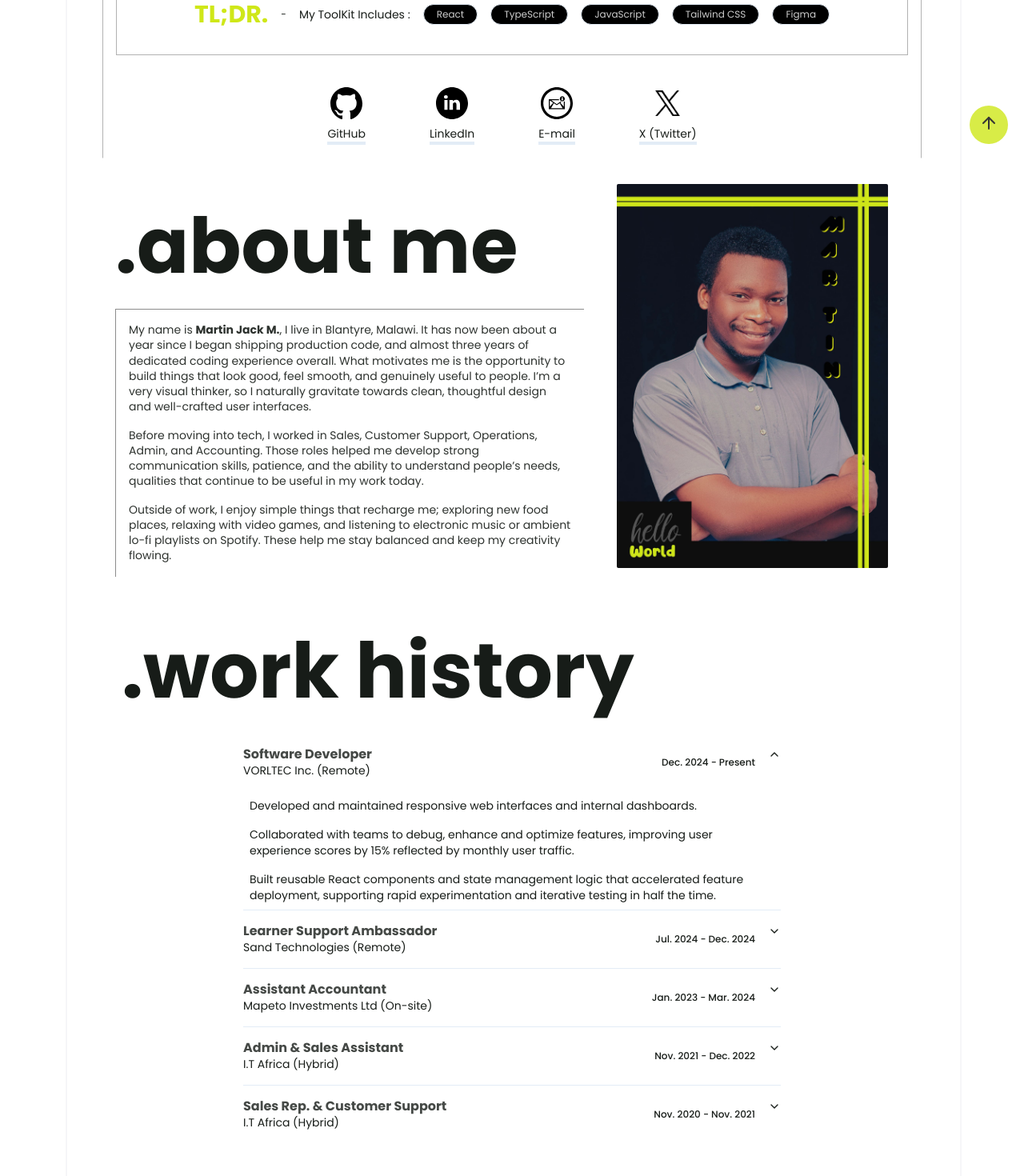
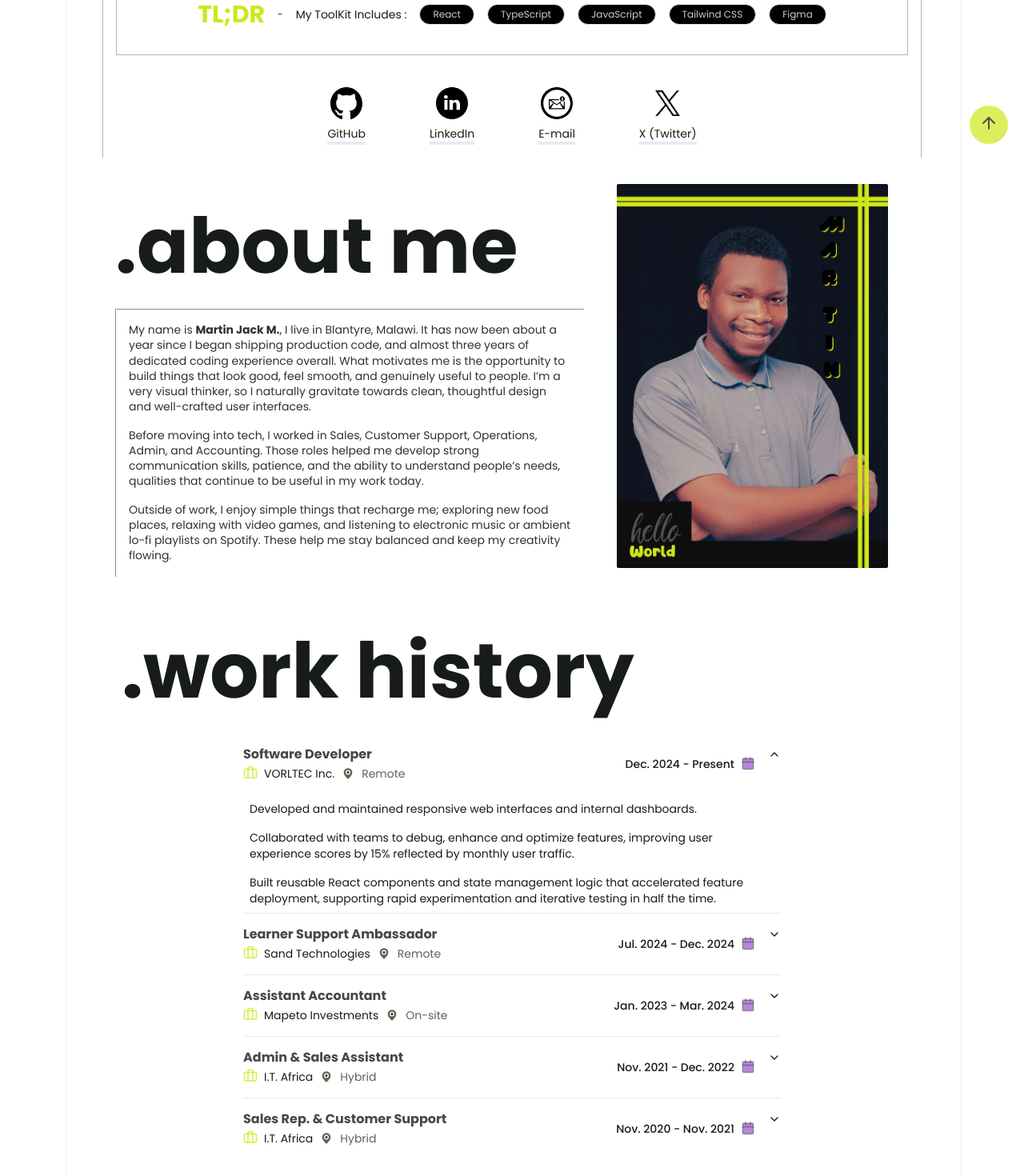
Before and after one commit to devmartin-9000/martin-9000, a React (Vite) app: page / in a window 1280 px wide. Shown: the part 600-2070 px from the top of the page at 80% size. Built offline with nearby package versions, Linux system fonts and the light colour scheme; a web font is replaced by a local one.

Commit message:
UI optimizations

```diff
--- a/src/components/ui/navBar.tsx
+++ b/src/components/ui/navBar.tsx
@@ -8,7 +8,7 @@ const NavBar = () => {
 
 	return (
 		<nav className="fixed top-0 left-0 p-2 w-full dark:bg-background/50 backdrop-blur-2xl shadow-md z-50">
-			<div className="border dark:border-white/10 flex items-center justify-between dark:bg-background/20 bg-black/90 backdrop-blur-xl rounded-2xl px-4 py-0 md:max-w-6xl mx-auto">
+			<div className="dark:border dark:border-white/10 flex items-center justify-between dark:bg-background/20 bg-black opacity-80 backdrop-blur-2xl rounded-2xl px-4 py-0 md:max-w-6xl mx-auto">
 				{/* Left Side Logo + Title */}
 
 				<Link to="/">
--- a/src/components/ui/tracing-beam.tsx
+++ b/src/components/ui/tracing-beam.tsx
@@ -46,7 +46,7 @@ export const TracingBeam = ({
 			className={cn("relative mx-auto h-full w-full max-w-5xl", className)}
 		>
 			{/* LEFT BEAM */}
-			<div className="hidden md:block absolute top-3 -left-4 md:-left-20">
+			<div className="hidden xl:block absolute top-3 -left-4 md:-left-20">
 				<motion.div
 					transition={{
 						duration: 0.2,
@@ -116,7 +116,7 @@ export const TracingBeam = ({
 			</div>
 
 			{/* RIGHT BEAM (Duped + Mirrored) */}
-			<div className="hidden md:block absolute top-3 -right-4 md:-right-17">
+			<div className="hidden xl:block absolute top-3 -right-4 md:-right-17">
 				<motion.div
 					transition={{
 						duration: 0.2,
--- a/src/components/work-experience.tsx
+++ b/src/components/work-experience.tsx
@@ -4,6 +4,8 @@ import {
 	AccordionItem,
 	AccordionTrigger,
 } from "@/components/ui/accordion";
+import { Briefcase, CalendarIcon, MapPin } from "lucide-react";
+import type { JSX, JSXElementConstructor, Key, ReactElement, ReactNode, ReactPortal } from "react";
 
 export function WorkExperience() {
 	return (
@@ -23,13 +25,17 @@ export function WorkExperience() {
 									{item.role}
 								</h1>
 
-								<span className="text-xs md:text-sm font-normal text-muted-foreground">
+								<span className="mt-1 text-sm md:text-md font-normal">
 									{item.company}
 								</span>
 							</div>
 
 							{/* Dates */}
-							<span className="text-xs md:text-xs text-muted-foreground hover:scale-[1.02] transition-all">
+							<span className="flex md:flex-row-reverse gap-2 justify-apart text-sm md:text-md text-muted-foreground hover:scale-[1.02] transition-all">
+								<CalendarIcon
+									className="text-black/30 dark:text-white/30 items-center fill-purple-800/50"
+									size={18}
+								/>
 								{item.period}
 							</span>
 						</div>
@@ -37,9 +43,37 @@ export function WorkExperience() {
 
 					{/* Content */}
 					<AccordionContent className="flex flex-col p-2 gap-4 text-sm md:text-sm text-muted-foreground">
-						{item.description.map((paragraph, idx) => (
-							<p key={idx}>{paragraph}</p>
-						))}
+						{item.description.map(
+							(
+								paragraph:
+									| string
+									| number
+									| bigint
+									| boolean
+									| ReactElement<unknown, string | JSXElementConstructor<any>>
+									| Iterable<ReactNode>
+									| ReactPortal
+									| Promise<
+											| string
+											| number
+											| bigint
+											| boolean
+											| ReactPortal
+											| ReactElement<
+													unknown,
+													string | JSXElementConstructor<any>
+											  >
+											| Iterable<ReactNode>
+											| null
+											| undefined
+									  >
+									| null
+									| undefined,
+								idx: Key | null | undefined
+							) => (
+								<p key={idx}>{paragraph}</p>
+							)
+						)}
 					</AccordionContent>
 				</AccordionItem>
 			))}
@@ -48,11 +82,33 @@ export function WorkExperience() {
 }
 
 // Work Experience Data
-export const workExperienceData = [
+
+interface DataProps {
+	id: string;
+	role: string;
+	company: JSX.Element;
+	period: string;
+	description: any;
+}
+export const workExperienceData: DataProps[] = [
 	{
 		id: "item-1",
 		role: "Software Developer",
-		company: "VORLTEC Inc. (Remote)",
+		company: (
+			<div className="flex gap-2">
+				<span className="flex gap-2">
+					<Briefcase className="flex items-center text-primary/80" size={18} />
+					<p className="text-muted-foreground">VORLTEC Inc.</p>
+				</span>
+				<span className="flex gap-2 text-sm items-center text-muted-foreground/70">
+					<MapPin
+						className="flex items-center fill-muted-foreground/70 text-muted"
+						size={18}
+					/>
+					Remote
+				</span>
+			</div>
+		),
 		period: "Dec. 2024 - Present",
 		description: [
 			"Developed and maintained responsive web interfaces and internal dashboards.",
@@ -63,7 +119,21 @@ export const workExperienceData = [
 	{
 		id: "item-2",
 		role: "Learner Support Ambassador",
-		company: "Sand Technologies (Remote)",
+		company: (
+			<div className="flex gap-2">
+				<span className="flex gap-2">
+					<Briefcase className="flex items-center text-primary/80" size={18} />
+					<p className="text-muted-foreground">Sand Technologies</p>
+				</span>
+				<span className="flex gap-2 text-sm items-center text-muted-foreground/70">
+					<MapPin
+						className="flex items-center fill-muted-foreground/70 text-muted"
+						size={18}
+					/>
+					Remote
+				</span>
+			</div>
+		),
 		period: "Jul. 2024 - Dec. 2024",
 		description: [
 			"Provided technical support to an E-Learning community spanning 8+ countries, resolving 200+ issues and inquiries with an average response time of under 6 hours.",
@@ -75,7 +145,21 @@ export const workExperienceData = [
 	{
 		id: "item-3",
 		role: "Assistant Accountant",
-		company: "Mapeto Investments Ltd (On-site)",
+		company: (
+			<div className="flex gap-2">
+				<span className="flex gap-2">
+					<Briefcase className="flex items-center text-primary/80" size={18} />
+					<p className="text-muted-foreground">Mapeto Investments</p>
+				</span>
+				<span className="flex gap-2 text-sm items-center text-muted-foreground/70">
+					<MapPin
+						className="flex items-center fill-muted-foreground/70 text-muted"
+						size={18}
+					/>
+					On-site
+				</span>
+			</div>
+		),
 		period: "Jan. 2023 - Mar. 2024",
 		description: [
 			"Managed financial records for 100+ client accounts, ensuring 100% accuracy and timely reporting for audits and management review.",
@@ -86,7 +170,21 @@ export const workExperienceData = [
 	{
 		id: "item-4",
 		role: "Admin & Sales Assistant",
-		company: "I.T Africa (Hybrid)",
+		company: (
+			<div className="flex gap-2">
+				<span className="flex gap-2">
+					<Briefcase className="flex items-center text-primary/80" size={18} />
+					<p className="text-muted-foreground">I.T. Africa</p>
+				</span>
+				<span className="flex gap-2 text-sm items-center text-muted-foreground/70">
+					<MapPin
+						className="flex items-center fill-muted-foreground/70 text-muted"
+						size={18}
+					/>
+					Hybrid
+				</span>
+			</div>
+		),
 		period: "Nov. 2021 - Dec. 2022",
 		description: [
 			"Optimized internal workflows, cutting average task completion time by 50% through standardized procedures and templates.",
@@ -97,7 +195,21 @@ export const workExperienceData = [
 	{
 		id: "item-5",
 		role: "Sales Rep. & Customer Support",
-		company: "I.T Africa (Hybrid)",
+		company: (
+			<div className="flex gap-2">
+				<span className="flex gap-2">
+					<Briefcase className="flex items-center text-primary/80" size={18} />
+					<p className="text-muted-foreground">I.T. Africa</p>
+				</span>
+				<span className="flex gap-2 text-sm items-center text-muted-foreground/70">
+					<MapPin
+						className="flex items-center fill-muted-foreground/70 text-muted"
+						size={18}
+					/>
+					Hybrid
+				</span>
+			</div>
+		),
 		period: "Nov. 2020 - Nov. 2021",
 		description: [
 			"Managed over 300+ client accounts, generating new leads and driving a 20% increase in repeat business through proactive engagement.",
--- a/src/index.css
+++ b/src/index.css
@@ -59,7 +59,7 @@
 }
 
 .dark {
-  --background: #000000;
+  --background: #0a090c;
   --foreground: #e7e9ea;
   --card: #171c18;
   --card-foreground: #d9d9d9;
--- a/src/pages/aboutMe.tsx
+++ b/src/pages/aboutMe.tsx
@@ -7,12 +7,12 @@ const AboutMe = () => {
 				className="scroll-mt-18 py-0 bg-background h-full my-auto mx-auto justify-center w-full"
 			>
 				{/* Main Div */}
-				<div className="grid grid-cols-1 lg:grid-cols-[3fr_2fr] gap-4 w-full md:max-w-5xl mx-auto p-4 md:p-4">
+				<div className="grid grid-cols-1 md:grid-cols-[2fr_2fr] lg:grid-cols-[3fr_2fr] gap-4 w-full md:max-w-5xl mx-auto p-4 md:p-4">
 					{/* Left Column */}
 					<div className="">
 						<div className="text-center lg:text-start">
 							{/* Title */}
-							<h1 className="text-muted-foreground dark:text-primary-foreground/80 font-extrabold text-5xl sm:text-6xl md:text-8xl leading-relaxed">
+							<h1 className="text-muted-foreground dark:text-primary-foreground/80 font-extrabold text-4xl sm:text-6xl md:text-4xl lg:text-8xl leading-relaxed">
 								.about me
 							</h1>
 						</div>
@@ -57,7 +57,7 @@ const AboutMe = () => {
 
 				{/* Work Experience */}
 				<div className="rounded-none md:rounded-t-4xl bg-background items-center p-6 md:p-6 max-w-6xl mx-auto md:max-w-5xl">
-					<h1 className="text-center md:text-start text-muted-foreground dark:text-primary-foreground/80 font-extrabold text-5xl md:text-8xl leading-relaxed">
+					<h1 className="text-center md:text-start text-muted-foreground dark:text-primary-foreground/80 font-extrabold text-4xl md:text-8xl leading-relaxed">
 						.work history
 					</h1>
 					<div className="mx-auto md:max-w-2xl">
--- a/src/pages/contact.tsx
+++ b/src/pages/contact.tsx
@@ -22,7 +22,7 @@ const ContactSection: React.FC = () => {
 		{
 			name: "LinkedIn",
 			imageUrl: "./assets/linkedin-icon.svg",
-				link: "https://linkedin.com/in/martinjackmagonagona",
+			link: "https://linkedin.com/in/martin-jack9000",
 		},
 		{
 			name: "X (Twitter)",
@@ -35,25 +35,25 @@ const ContactSection: React.FC = () => {
 			id="contact"
 			className="scroll-mt-18 bg-background w-full flex flex-col items-center justify-center h-135"
 		>
-			<div className="border border-background relative w-95 sm:w-230 md:w-190 lg:w-230 py-10 mt-10 lg:mt-12 max-w-5xl h-full overflow-hidden rounded-[40px] bg-black dark:bg-white/50 p-6 md:p-16">
+			<div className="border border-background relative w-95 sm:w-230 md:w-190 lg:w-230 py-10 mt-10 lg:mt-12 max-w-5xl h-full overflow-hidden rounded-[40px] bg-black dark:bg-black dark:border-primary/10 p-6 md:p-16">
 				{/* Background circles */}
 				<div className="absolute inset-0 h-full w-full overflow-hidden md:block">
 					<div className="absolute top-1/2 right-[-45%] aspect-square h-[900px] w-[900px] -translate-y-1/2">
-						<div className="absolute inset-0 rounded-full bg-primary/30 opacity-30"></div>
-						<div className="absolute inset-0 scale-[0.8] rounded-full bg-accent/40 opacity-30"></div>
-						<div className="absolute inset-0 scale-[1] rounded-full bg-background opacity-10"></div>
-						<div className="absolute inset-0 scale-[0.4] rounded-full bg-accent/30 opacity-30"></div>
-						<div className="absolute inset-0 scale-[0.6] rounded-full bg-accent/30 opacity-30"></div>
-						<div className="absolute inset-0 scale-[0.2] rounded-full bg-black opacity-30"></div>
+						<div className="border-background dark:border absolute inset-0 rounded-full bg-primary/30 opacity-30"></div>
+						<div className="border-background dark:border-50 absolute inset-0 scale-[0.8] rounded-full bg-accent/40 opacity-30"></div>
+						<div className="border-background dark:border-10 absolute inset-0 scale-[1] rounded-full bg-background opacity-10"></div>
+						<div className="border-background dark:border-100 absolute inset-0 scale-[0.4] rounded-full bg-accent/30 opacity-30"></div>
+						<div className="border-background dark:border-100 absolute inset-0 scale-[0.6] rounded-full bg-accent/30 opacity-30"></div>
+						<div className="border-background dark:border-150 absolute inset-0 scale-[0.2] rounded-full bg-black opacity-30"></div>
 					</div>
 				</div>
 
 				{/* Content */}
 				<div className="relative z-10 flex flex-col items-center text-center gap-4">
-					<h1 className="text-4xl md:text-6xl font-bold text-primary-foreground/80 dark:text-muted">
+					<h1 className="text-4xl md:text-6xl font-bold text-primary-foreground/80 dark:text-muted-foreground">
 						Let's Get In Touch.
 					</h1>
-					<p className="max-w-2xl text-md sm:text-xl md:text-2xl text-muted">
+					<p className="max-w-2xl text-md sm:text-xl md:text-2xl text-muted dark:text-muted-foreground">
 						Let's connect and discuss how I can bring value to your team. I'm
 						just a message away.
 					</p>
@@ -73,7 +73,9 @@ const ContactSection: React.FC = () => {
 										alt={`${item.name} icon`}
 										className="w-auto h-12 p-2 rounded-md bg-primary "
 									/>
-									<span className="text-xs">{item.name}</span>
+									<span className="text-x text-muted dark:text-muted-foreground">
+										{item.name}
+									</span>
 								</a>
 							))}
 						</div>
--- a/src/pages/heroSection.tsx
+++ b/src/pages/heroSection.tsx
@@ -16,19 +16,19 @@ const HeroSection = () => {
 						<div className="bg-muted p-1 md:p-1 my-2 w-40 md:w-64 rounded-sm mx-auto" />
 
 						<h1 className="font-semibold text-4xl md:text-7xl py-2 leading-tight">
-							I'm a Front-End
+							I'm a Frontend
 							<br />
-							Developer
+							Engineer
 						</h1>
 
 						<p className="max-w-md leading-relaxed mx-auto py-2 text-sm md:text-md text-muted-foreground">
 							I create straightforward, user-friendly interfaces with focus on
-							good design, usability and efficiency. I'm always learning, always
-							refining, and always aiming to build something genuinely helpul.
+							good design, usability and performance. I'm always learning, always
+							refining, and always aiming to build something genuinely useful.
 						</p>
 
 						<div className="w-full flex flex-wrap mx-auto border border-black/30 dark:border-muted p-4 md:p-8 rounded-t-3xl bg-accent/1 gap-2 md:gap-4 text-xs items-center justify-center mt-5">
-							<h2 className="text-primary text-3xl font-bold">TL;DR.</h2>
+							<h2 className="text-primary text-3xl font-bold">TL;DR</h2>
 							<p className="hidden md:block">-</p>
 							<p className="text-muted-foreground text-sm">
 								My ToolKit Includes :
--- a/src/pages/projects.tsx
+++ b/src/pages/projects.tsx
@@ -14,9 +14,9 @@ export default function Projects() {
 				</h1>
 				<div className="flex flex-col gap-4">
 					{/* FINTRIQS BLOCK */}
-					<div className="border border-black/40 dark:border-border rounded-4xl p-2 md:p-10 flex flex-col lg:flex-row gap-4 shadow-xl">
+					<div className="border border-black/40 dark:border-border rounded-4xl p-2 md:p-10 flex flex-col md:flex-row gap-4 shadow-xl">
 						{/* LEFT SIDE — IMAGE + TITLE + TAGS */}
-						<div className="bg-black/3 border border-black/5 dark:border-border rounded-4xl p-3 md:p-5 w-full lg:w-1/2">
+						<div className="bg-black/3 border border-black/5 dark:border-border rounded-4xl p-3 md:p-5 w-full md:w-1/2">
 							{/* IMAGE */}
 							<div className="relative rounded-2xl overflow-hidden h-76 w-full group cursor-pointer">
 								<img
@@ -72,7 +72,7 @@ export default function Projects() {
 						</div>
 
 						{/* RIGHT SIDE — PANEL */}
-						<div className="bg-background text-muted-foreground rounded-4xl p-6 md:p-10 w-full lg:w-1/2">
+						<div className="bg-background text-muted-foreground rounded-4xl p-6 md:p-10 w-full md:w-1/2">
 							<h2 className="text-muted-foreground dark:text-primary-foreground/80 opacity-90 text-lg md:text-xl font-bold mb-4 text-center">
 								Project Summary
 							</h2>
@@ -112,9 +112,9 @@ export default function Projects() {
 						</div>
 					</div>
 					{/* HOOKLAB BLOCK */}
-					<div className="border border-black/40 dark:border-border rounded-4xl p-2 md:p-10 flex flex-col-reverse lg:flex-row gap-4 shadow-xl">
+					<div className="border border-black/40 dark:border-border rounded-4xl p-2 md:p-10 flex flex-col-reverse md:flex-row gap-4 shadow-xl">
 						{/* LEFT SIDE — PANEL */}
-						<div className="text-muted-foreground rounded-4xl p-6 md:p-10 w-full lg:w-1/2">
+						<div className="text-muted-foreground rounded-4xl p-6 md:p-10 w-full md:w-1/2">
 							<h2 className="text-muted-foreground dark:text-primary-foreground/80 opacity-90 text-lg md:text-xl font-bold mb-4 text-center">
 								Project Summary
 							</h2>
@@ -143,7 +143,7 @@ export default function Projects() {
 						</div>
 
 						{/* RIGHT SIDE — IMAGE + TITLE + TAGS */}
-						<div className="bg-black/3 border border-black/5 dark:border-border rounded-4xl p-3 md:p-5 w-full lg:w-1/2">
+						<div className="bg-black/3 border border-black/5 dark:border-border rounded-4xl p-3 md:p-5 w-full md:w-1/2">
 							{/* IMAGE */}
 							<div className="relative rounded-2xl overflow-hidden h-76 w-full group cursor-pointer">
 								<img
--- a/src/pages/skills.tsx
+++ b/src/pages/skills.tsx
@@ -15,15 +15,15 @@ const SkillSection = () => {
     const NonTechnicalSkills: SoftAbility[] = [
         {
             items: [
-                "Communication & Collaboration",
+				"Communication & Collaboration",
                 "Problem-Solving",
+                "Attention to Detail",
                 "Time Management",
                 "Critical Thinking",
                 "Empathy",
                 "Adaptability",
                 "Teamwork",
                 "Leadership",
-                "Attention to Detail",
                 "Creativity",
                 "Organization",
                 "Coacheable",
@@ -53,15 +53,15 @@ const SkillSection = () => {
             subCategory: "Libraries & Tools",
             items: [
                 "Vite",
+                "Git & GitHub (CI/CD)",
                 "Tailwind CSS",
                 "Radix UI",
                 "Shadcn UI",
-                "Framer",
                 "Gsap",
-                "Git & GitHub",
                 "Figma",
                 "WordPress",
                 "Webflow",
+                "Framer",
             ],
         },
     ];
@@ -96,9 +96,9 @@ const SkillSection = () => {
 									{section.items.map((item) => (
 										<p
 											key={item}
-											className="flex items-center border dark:border-primary text-xs md:text-sm text-white/80 bg-black dark:bg-primary/20 rounded-full gap-3 pr-2 pl-0.5"
+											className="py-2 px-4 flex items-center border border-black/20 dark:border-white/20 text-xs md:text-sm text-muted-foreground rounded gap-2 pr-2 pl-2.5 hover:translate-y-1 tranform transition-all duration-200 cursor-pointer hover:text-primary/70"
 										>
-											<CircleCheckIcon className="text-primary/80 h-4 w-auto" />
+											<CircleCheckIcon className="text-primary dark:text-primary/80 h-4 w-auto" />
 											{item}
 										</p>
 									))}
@@ -124,7 +124,7 @@ const SkillSection = () => {
 									{section.items.map((item) => (
 										<p
 											key={item}
-											className="flex items-center border dark:border-blue-700 text-xs md:text-sm text-white/80 bg-black dark:bg-blue-700/20 rounded-full gap-3 pr-2 pl-0.5"
+											className="py-2 px-4 flex items-center border border-black/20 dark:border-white/20 text-xs md:text-sm text-muted-foreground rounded gap-2 pr-2 pl-2.5 hover:translate-y-1 tranform transition-all duration-200 cursor-pointer hover:text-blue-800"
 										>
 											<CircleCheckIcon className="text-blue-800 h-4 w-auto" />
 											{item}
```
Lines whose indentation alone changed are shown as unchanged.
